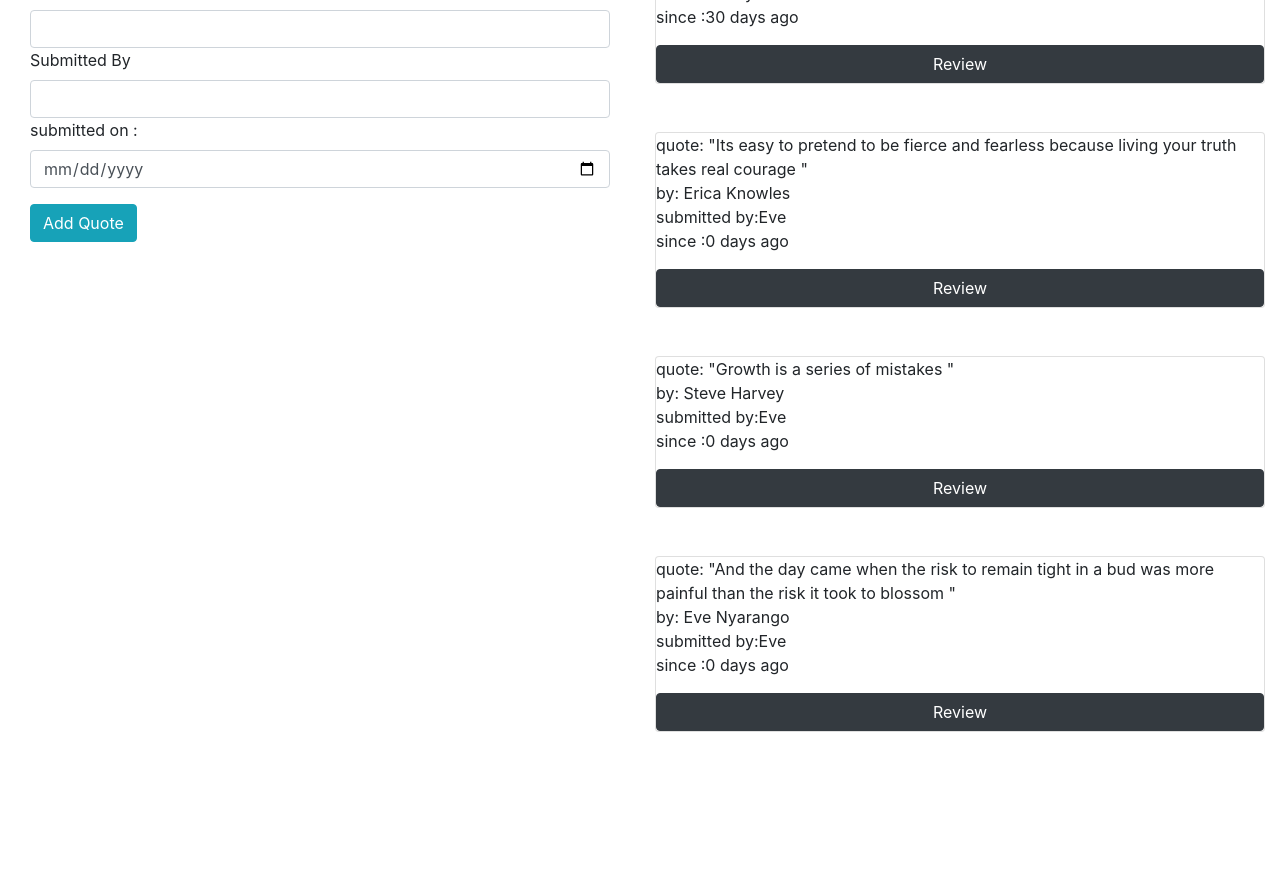
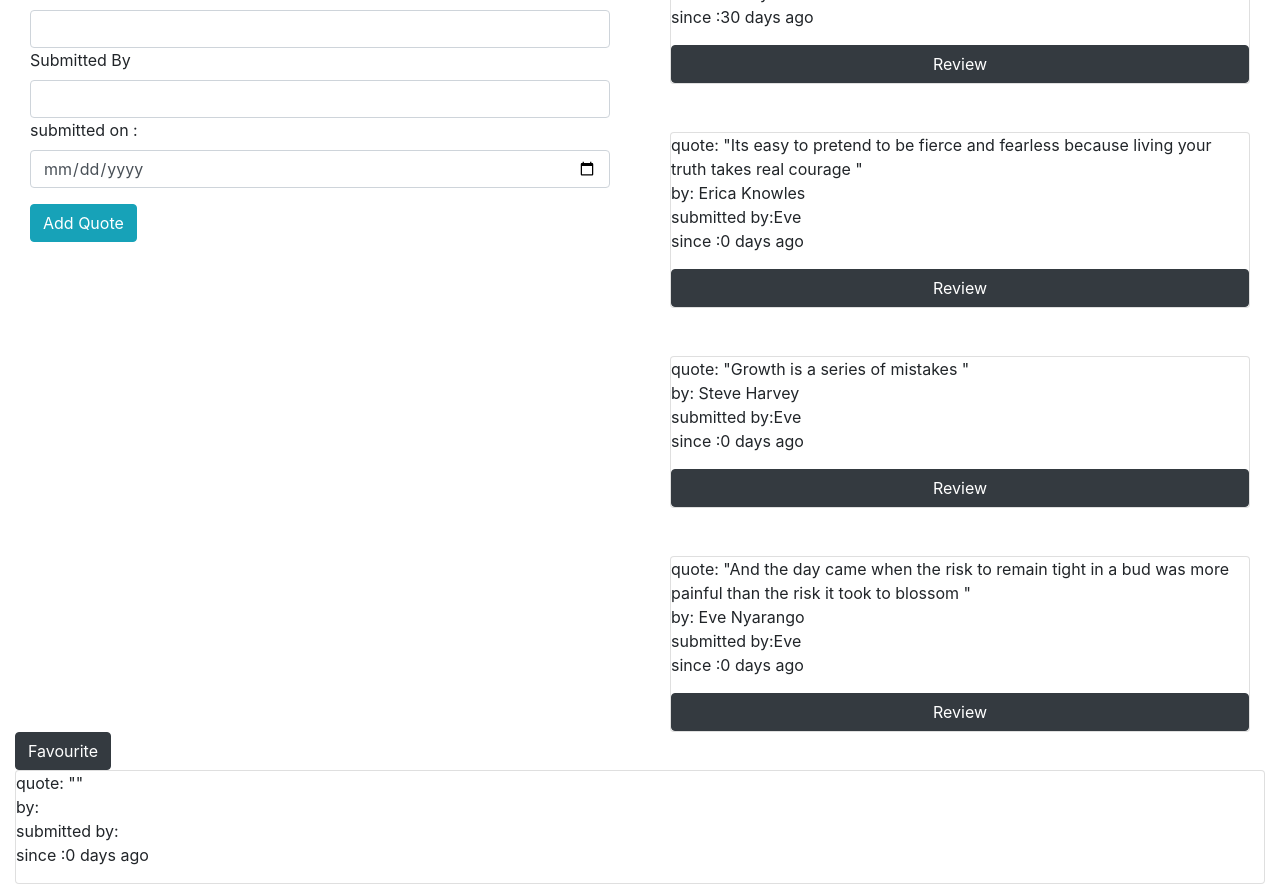
Before and after one commit to EveNyarango/Quotes, an Angular app: page / in a window 1280 px wide. Shown: the part 640-1524 px from the top of the page. Before the commit the page ends 1372 px from the top, so only its background shows below. Built offline with nearby package versions, Linux system fonts and the light colour scheme.

Commit message:
add highest vote functionality

```diff
--- a/src/app/quote/quote.component.html
+++ b/src/app/quote/quote.component.html
@@ -12,13 +12,14 @@
         <div *ngFor='let quote of quotes;let i = index'>
           <br>
           <br>
+          <div class="container">
             <div class="card">
                 <p id={{i}}>quote: "{{quote.quote}}" <br> by: {{quote.author}} <br> submitted
                     by:{{quote.submittedBy}} <br> since :{{quote.since|dateCount}} days ago</p>
-                    <!-- <button style="margin-left:20px; width: 100px;" class="btn btn-outline-warning" (click)='downVote($event)'>{{quote.downVote}} <i
-                      class="fa fa-thumbs-down" aria-hidden="true"></i></button> -->
+
                     <button (click)='toggleDetails(i)' class="btn btn-dark" >Review</button>
             </div>
+          </div>
             <div *ngIf='quote.showDescription'>
               <app-quote-detail [quote]='quote' (isComplete)='deleteQuote($event,i)'></app-quote-detail>
           </div>
@@ -28,4 +29,16 @@
 
   </div>
 
+  <div class="favourite">
+    <button (click)='highLikes()' class="btn btn-dark" >Favourite</button>
+    <div class="card">
+      <div *ngIf='highLikes'>
+        <p id={{i}}>quote: "{{quote}}" <br> by: {{author}} <br> submitted
+          by:{{submittedBy}} <br> since :{{since|dateCount}} days ago</p>
+
+      </div>
+
+    </div>
+  </div>
+
 </div>
--- a/src/app/quote/quote.component.ts
+++ b/src/app/quote/quote.component.ts
@@ -37,6 +37,26 @@ export class QuoteComponent implements OnInit {
   completeDate(complete: boolean){
 
   }
+  high:number;
+  author:string;
+  submittedBy:String;
+  quote:String;
+  low:number;
+  day:any;
+
+  highLikes() {
+    this.high = 0;
+  for (let i = 0;i<this.quotes.length;i++){
+    if(this.quotes[i].upVote>this.high){
+      this.high = this.quotes[i].upVote;
+      this.author = this.quotes[i].author;
+      this.submittedBy = this.quotes[i].submittedBy;
+      this.quote = this.quotes[i].quote;
+      this.low = this.quotes[i].downVote;
+      this.day = this.quotes[i].since;
+    }
+  }
+  }
   constructor() { }
 
   ngOnInit(): void {
```
Also changed, not shown: src/app/quote.ts (line endings or trailing spaces).
